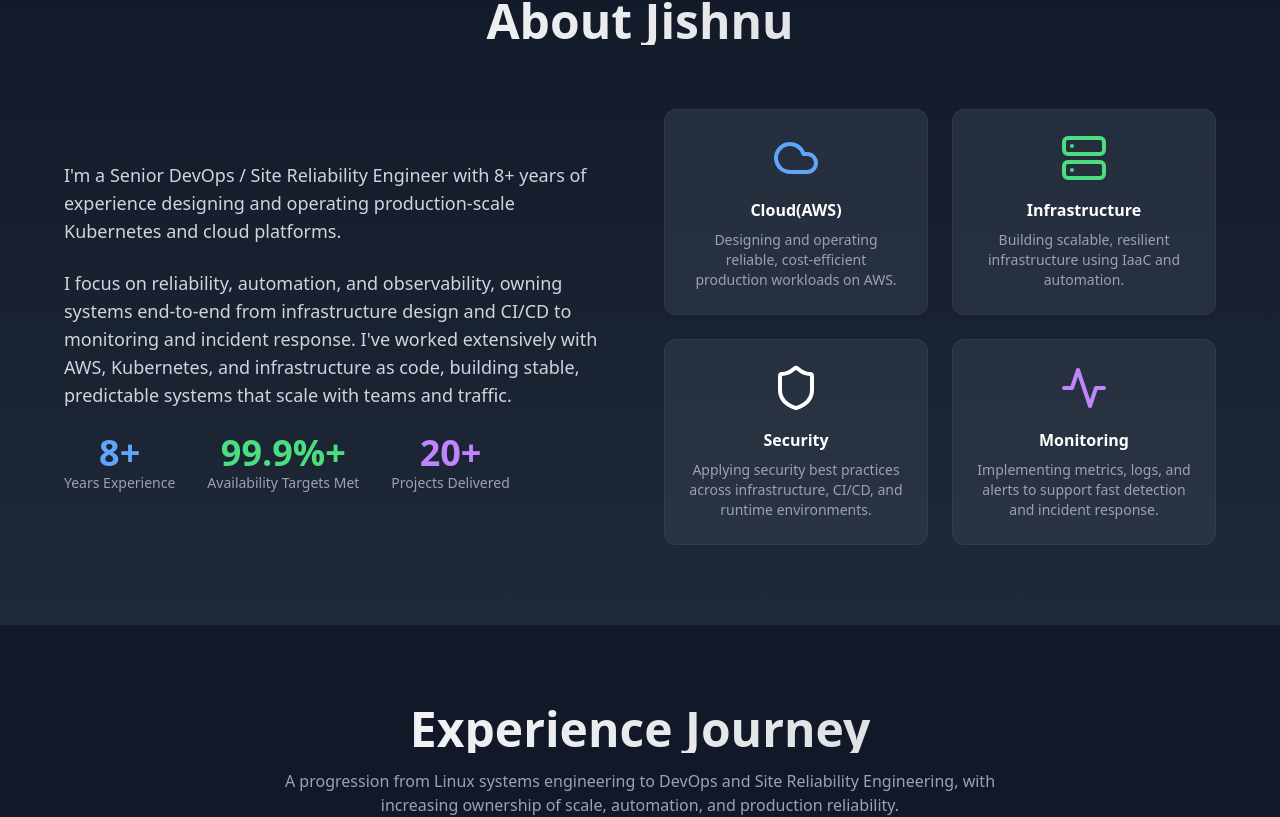
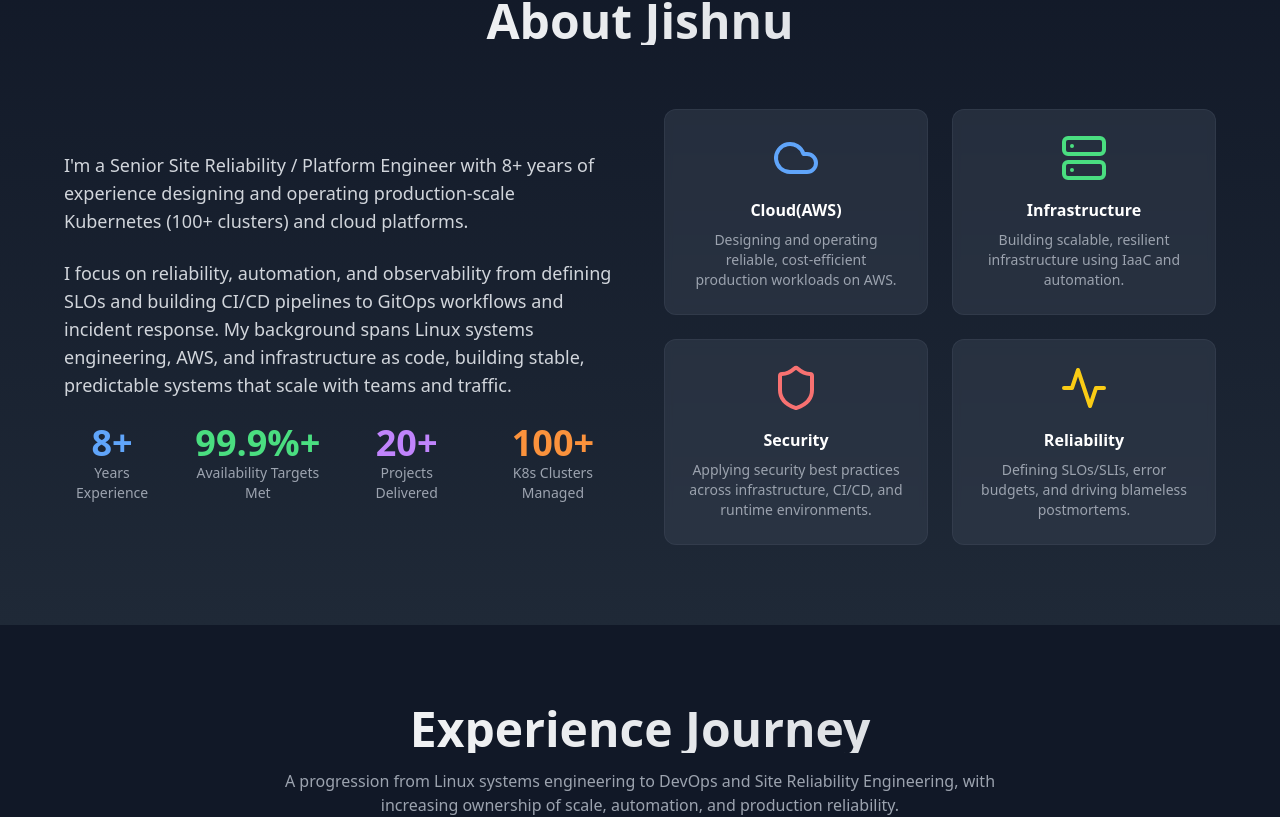
Before and after one commit to j1shnu/portfolio-2025, a React (Vite) app: page / in a window 1280 px wide. Shown: the part 883-1700 px from the top of the page. Built offline with nearby package versions, Linux system fonts and the light colour scheme.

Commit message:
Refactor project data structure and enhance portfolio details for improved clarity and functionality

```diff
--- a/src/App.tsx
+++ b/src/App.tsx
@@ -11,7 +11,8 @@ import {
   Activity,
   Terminal,
   Menu,
-  X
+  X,
+  ExternalLink
 } from 'lucide-react';
 import portfolioData from './data/portfolio.json';
 import { PortfolioData } from './types/portfolio';
@@ -31,7 +32,7 @@ function App() {
     "Cloud Architecture": Cloud,
     "Infrastructure": Server,
     "Security": Shield,
-    "Monitoring": Activity
+    "Reliability": Activity
   }), []);
 
   // Memoize contact icon mapping
@@ -447,6 +448,25 @@ function App() {
                     💡 Impact: {project.impact}
                   </div>
                 </div>
+                {project.repo && (
+                  <a
+                    href={project.repo}
+                    target="_blank"
+                    rel="noopener noreferrer"
+                    className={`inline-flex items-center gap-2 text-blue-400 hover:text-blue-300 text-xs sm:text-sm font-semibold transition-all duration-300 hover:gap-3 ${isVisible.projects ? 'translate-y-0 opacity-100' : 'translate-y-10 opacity-0'}`}
+                    style={{transitionDelay: `${index * 200 + 400}ms`}}
+                  >
+                    <Github size={16} className="sm:w-5 sm:h-5" />
+                    View Repository
+                    <ExternalLink size={14} className="sm:w-4 sm:h-4" />
+                  </a>
+                )}
+                {project.internal && !project.repo && (
+                  <div className={`inline-flex items-center gap-2 text-gray-400 text-xs sm:text-sm font-semibold ${isVisible.projects ? 'translate-y-0 opacity-100' : 'translate-y-10 opacity-0'}`} style={{transitionDelay: `${index * 200 + 400}ms`}}>
+                    <Shield size={16} className="sm:w-5 sm:h-5" />
+                    Internal/Proprietary
+                  </div>
+                )}
               </div>
             ))}
           </div>
--- a/src/data/portfolio.json
+++ b/src/data/portfolio.json
@@ -1,7 +1,7 @@
 {
   "personal": {
     "name": "Jishnu Prasad",
-    "title": "Senior DevOps / Site Reliability Engineer",
+    "title": "Senior SRE / Platform Engineer",
     "tagline": "I design and operate reliable Kubernetes and cloud platforms at production scale, with deep hands-on experience across AWS, CI/CD, observability, and incident response.",
     "profileImage": "/photo.webp",
     "altText": "Jishnu Prasad - Sr. DevOps Engineer"
@@ -9,19 +9,21 @@
   "about": {
     "title": "About Jishnu",
     "description": [
-      "I'm a Senior DevOps / Site Reliability Engineer with 8+ years of experience designing and operating production-scale Kubernetes and cloud platforms.",
-      "I focus on reliability, automation, and observability, owning systems end-to-end from infrastructure design and CI/CD to monitoring and incident response. I've worked extensively with AWS, Kubernetes, and infrastructure as code, building stable, predictable systems that scale with teams and traffic."
+      "I'm a Senior Site Reliability / Platform Engineer with 8+ years of experience designing and operating production-scale Kubernetes (100+ clusters) and cloud platforms.",
+      "I focus on reliability, automation, and observability from defining SLOs and building CI/CD pipelines to GitOps workflows and incident response. My background spans Linux systems engineering, AWS, and infrastructure as code, building stable, predictable systems that scale with teams and traffic."
     ],
     "stats": [
       { "number": "8+", "label": "Years Experience", "color": "text-blue-400" },
       { "number": "99.9%+", "label": "Availability Targets Met", "color": "text-green-400" },
-      { "number": "20+", "label": "Projects Delivered", "color": "text-purple-400" }
+      { "number": "20+", "label": "Projects Delivered", "color": "text-purple-400" },
+      { "number": "100+", "label": "K8s Clusters Managed", "color": "text-orange-400" }
     ],
     "expertise": [
       { "title": "Cloud(AWS)", "desc": "Designing and operating reliable, cost-efficient production workloads on AWS.", "color": "text-blue-400" },
       { "title": "Infrastructure", "desc": "Building scalable, resilient infrastructure using IaaC and automation.", "color": "text-green-400" },
       { "title": "Security", "desc": "Applying security best practices across infrastructure, CI/CD, and runtime environments.", "color": "text-red-400" },
-      { "title": "Monitoring", "desc": "Implementing metrics, logs, and alerts to support fast detection and incident response.", "color": "text-purple-400" }
+      { "title": "Reliability", "desc": "Defining SLOs/SLIs, error budgets, and driving blameless postmortems.", "color": "text-yellow-400" }
+
     ]
   },
   "experience": {
@@ -65,7 +67,7 @@
       "Cloud Platforms": ["AWS", "DigitalOcean", "Google Cloud"],
       "Container & Orchestration": ["Docker", "Kubernetes", "Helm"],
       "Infrastructure as Code": ["Terraform", "CloudFormation", "Ansible"],
-      "CI/CD & DevOps": ["Jenkins", "Bitbucket Pipeline", "GitHub Actions", "Drone CI"],
+      "CI/CD & DevOps": ["Jenkins", "Bitbucket Pipeline", "GitHub Actions", "Drone CI", "ArgoCD"],
       "Observability": ["Prometheus", "Grafana", "ELK/EFK Stack", "Kibana/SumoLogic"],
       "Programming & Scripting": ["Python", "Go", "Bash", "JavaScript/TypeScript"]
     }
@@ -78,37 +80,50 @@
         "title": "Automated CI/CD Framework",
         "description": "Designed and standardized a CI/CD framework across Jenkins, Bitbucket Pipelines, and GitHub Actions to enable consistent, repeatable deployments at scale.",
         "technologies": ["CI/CD", "Automation", "Reliability", "GitOps"],
-        "impact": "Reduced deployment time by 50% and improved integration reliability across teams."
+        "impact": "Reduced deployment time by 50% and improved integration reliability across teams.",
+        "internal": true
       },
       {
         "title": "Automated EC2 Instance Patching",
         "description": "Built automated EC2 patching using AWS Patch Manager, Lambda, DynamoDB, CloudFormation and Python (Boto3), ensuring consistent security updates and compliance across environments.",
         "technologies": ["AWS", "Automation", "Security", "Compliance"],
-        "impact": "Improved security posture and reduced manual operational effort by 60%."
+        "impact": "Improved security posture and reduced manual operational effort by 60%.",
+        "internal": true
+      },
+      {
+        "title": "GitOps with ArgoCD",
+        "description": "Implemented declarative Kubernetes deployments using ArgoCD with auto-sync and self-healing, enabling consistent GitOps workflows.",
+        "technologies": ["ArgoCD", "GitOps", "Kubernetes", "CI/CD"],
+        "impact": "Achieved fully automated, drift-free deployments with self-healing capabilities.",
+        "internal": true
       },
       {
         "title": "Kubernetes Microservices Deployment",
         "description": "Deployed and operated FastAPI microservices on Kubernetes with rolling updates and HPA to support zero-downtime releases and traffic spikes.",
         "technologies": ["Kubernetes", "Availability", "Scaling", "Microservices"],
-        "impact": "Reduced downtime by 60% and cut deployment time by 90%."
+        "impact": "Reduced downtime by 60% and cut deployment time by 90%.",
+        "internal": true
       },
       {
         "title": "Cross-Platform DB Backup & Restore GUI App",
         "description": "Built a cross-platform database backup and restore GUI in Python to reduce manual intervention and simplify routine operational tasks.",
         "technologies": ["Automation", "Python", "Operations", "Toil Reduction"],
-        "impact": "Reduced support requests and manual database operations by 40%."
+        "impact": "Reduced support requests and manual database operations by 40%.",
+        "internal": true
       },
       {
         "title": "Customized Ubuntu ISO Creation",
         "description": "Created standardized Ubuntu ISOs with preconfigured tooling to accelerate system provisioning and enforce consistent environments.",
         "technologies": ["Platform Engineering", "Automation", "Linux"],
-        "impact": "Reduced setup time by 60% and improved onboarding reliability for new users."
+        "impact": "Reduced setup time by 60% and improved onboarding reliability for new users.",
+        "internal": true
       },
       {
         "title": "Jenkins Job Management Bot",
         "description": "Developed a Telegram bot to trigger and monitor Jenkins jobs remotely, improving operational responsiveness during releases and incidents.",
         "technologies": ["Automation", "CI/CD", "Productivity", "Incident Support"],
-        "impact": "Improved team productivity by enabling remote job control without constant desktop access."
+        "impact": "Improved team productivity by enabling remote job control without constant desktop access.",
+        "repo": "https://github.com/j1shnu/TeleJenBot"
       }
     ]
   },
@@ -127,7 +142,7 @@
   },
   "footer": {
     "name": "Jishnu Prasad",
-    "title": "Senior DevOps / Site Reliability Engineer",
+    "title": "Senior SRE / Platform Engineer",
     "copyright": "© 2026 Jishnu Prasad. Built with React, TypeScript, and Tailwind CSS. Deployed with love ❤️"
   },
   "navigation": {
--- a/src/types/portfolio.ts
+++ b/src/types/portfolio.ts
@@ -50,6 +50,8 @@ export interface Project {
   description: string;
   technologies: string[];
   impact: string;
+  repo?: string;
+  internal?: boolean;
 }
 
 export interface Projects {
--- a/tailwind.config.js
+++ b/tailwind.config.js
@@ -1,6 +1,20 @@
 /** @type {import('tailwindcss').Config} */
 export default {
   content: ['./index.html', './src/**/*.{js,ts,jsx,tsx}'],
+  safelist: [
+    'text-blue-400',
+    'text-green-400',
+    'text-purple-400',
+    'text-orange-400',
+    'text-yellow-400',
+    'text-red-400',
+    'from-red-600',
+    'to-red-700',
+    'from-blue-600',
+    'to-blue-700',
+    'from-gray-600',
+    'to-gray-700',
+  ],
   theme: {
     extend: {},
   },
```
